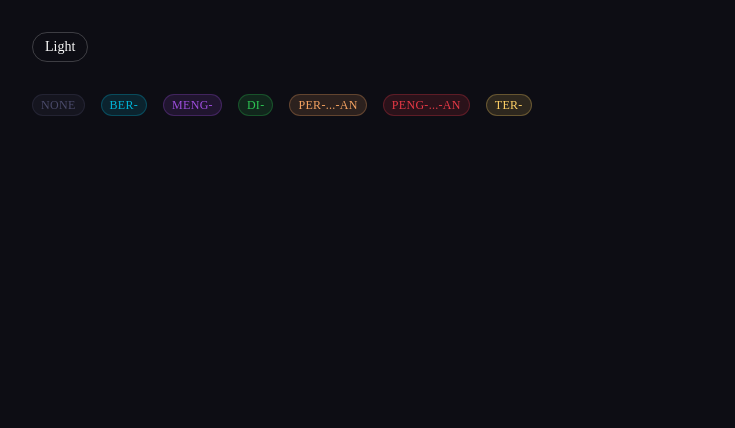
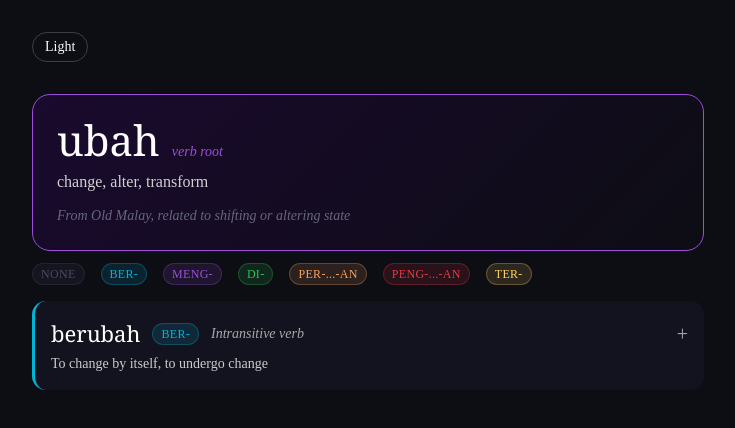
Before and after one commit to Travisaurus-Rex/bahasa-builder, a Next.js app: page / in a window 1280 px wide. Shown: the top 428 px of the page, without its empty margins (0-735 px from the left). Built offline with nearby package versions, Linux system fonts and the light colour scheme.

Commit message:
create form card with animated expand

```diff
--- a/src/app/page.tsx
+++ b/src/app/page.tsx
@@ -1,8 +1,36 @@
 "use client";
 
 import AffixPill from "@/components/dictionary/AffixPill";
+import FormCard from "@/components/dictionary/FormCard";
+import RootCard from "@/components/dictionary/RootCard";
 import ModeToggle from "@/components/ui/ModeToggle";
 import { useEffect, useState } from "react";
+
+const mockEntry = {
+  root: "ubah",
+  meaning: "change, alter, transform",
+  partOfSpeech: "verb root",
+  etymology: "From Old Malay, related to shifting or altering state",
+  forms: [],
+};
+
+const mockForm = {
+  form: "berubah",
+  affix: "ber-",
+  role: "Intransitive verb",
+  meaning: "To change by itself, to undergo change",
+  note: "No object. The subject changes on its own.",
+  examples: [
+    {
+      indo: "Cuaca berubah dengan cepat.",
+      english: "The weather changed quickly.",
+    },
+    {
+      indo: "Dia sudah berubah sejak dulu.",
+      english: "He has changed since before.",
+    },
+  ],
+};
 
 export default function Home() {
   const [mounted, setMounted] = useState(false);
@@ -15,6 +43,9 @@ export default function Home() {
       <div className="mb-8">
         <ModeToggle />
       </div>
+      <div className="mt-8 max-w-2xl">
+        <RootCard entry={mockEntry} />
+      </div>
       <div className="flex flex-wrap gap-4">
         <AffixPill affix="none" />
         <AffixPill affix="ber-" />
@@ -24,6 +55,9 @@ export default function Home() {
         <AffixPill affix="peng-...-an" />
         <AffixPill affix="ter-" />
       </div>
+      <div className="mt-4 max-w-2xl">
+        <FormCard form={mockForm} />
+      </div>
     </div>
   );
 }
--- /dev/null
+++ b/src/components/dictionary/FormCard.tsx
@@ -0,0 +1,102 @@
+"use client";
+
+import { useState } from "react";
+import { motion, AnimatePresence } from "framer-motion";
+import { FormEntry } from "@/lib/ai/validation";
+import AffixPill from "./AffixPill";
+import ExampleBlock from "./ExampleBlock";
+import { affixColorsDark, affixColorsLight } from "@/lib/affixColors";
+import { useTheme } from "next-themes";
+
+interface FormCardProps {
+  form: FormEntry;
+}
+
+export default function FormCard({ form }: FormCardProps) {
+  const [expanded, setExpanded] = useState(false);
+  const { resolvedTheme } = useTheme();
+  const colors = resolvedTheme === "light" ? affixColorsLight : affixColorsDark;
+  const color = colors[form.affix] ?? colors["none"];
+
+  return (
+    <div
+      onClick={() => setExpanded(!expanded)}
+      className="rounded-xl p-4 cursor-pointer transition-colors"
+      style={{
+        backgroundColor: "var(--form-card-bg)",
+        borderLeft: `3px solid ${color}`,
+      }}
+    >
+      {/* Header */}
+      <div className="flex items-center gap-3 mb-1">
+        <span
+          className="font-serif text-[22px]"
+          style={{
+            color: "var(--form-card-word)",
+            fontFamily: "Georgia, serif",
+          }}
+        >
+          {form.form}
+        </span>
+        <AffixPill affix={form.affix} />
+        <span
+          className="italic text-sm"
+          style={{ color: "var(--form-card-role)" }}
+        >
+          {form.role}
+        </span>
+        <motion.span
+          className="ml-auto text-xl"
+          animate={{ rotate: expanded ? 45 : 0 }}
+          transition={{ duration: 0.2 }}
+          style={{ color: "var(--form-card-role)", display: "inline-block" }}
+        >
+          +
+        </motion.span>
+      </div>
+
+      <p className="text-sm" style={{ color: "var(--form-card-meaning)" }}>
+        {form.meaning}
+      </p>
+
+      {/* Expanded content */}
+      <AnimatePresence initial={false}>
+        {expanded && (
+          <motion.div
+            key="content"
+            initial={{ opacity: 0, height: 0 }}
+            animate={{ opacity: 1, height: "auto" }}
+            exit={{ opacity: 0, height: 0 }}
+            transition={{ duration: 0.25, ease: "easeInOut" }}
+            className="overflow-hidden"
+            onClick={(e) => e.stopPropagation()}
+          >
+            <div className="mt-4">
+              {form.note && (
+                <div
+                  className="rounded-lg px-3 py-2 mb-3 text-sm"
+                  style={{
+                    backgroundColor: "var(--form-card-note-bg)",
+                    color: "var(--form-card-note-text)",
+                  }}
+                >
+                  💡 {form.note}
+                </div>
+              )}
+              <div className="flex flex-col gap-2">
+                {form.examples.map((ex, i) => (
+                  <ExampleBlock
+                    key={i}
+                    indo={ex.indo}
+                    english={ex.english}
+                    color={color}
+                  />
+                ))}
+              </div>
+            </div>
+          </motion.div>
+        )}
+      </AnimatePresence>
+    </div>
+  );
+}
```
